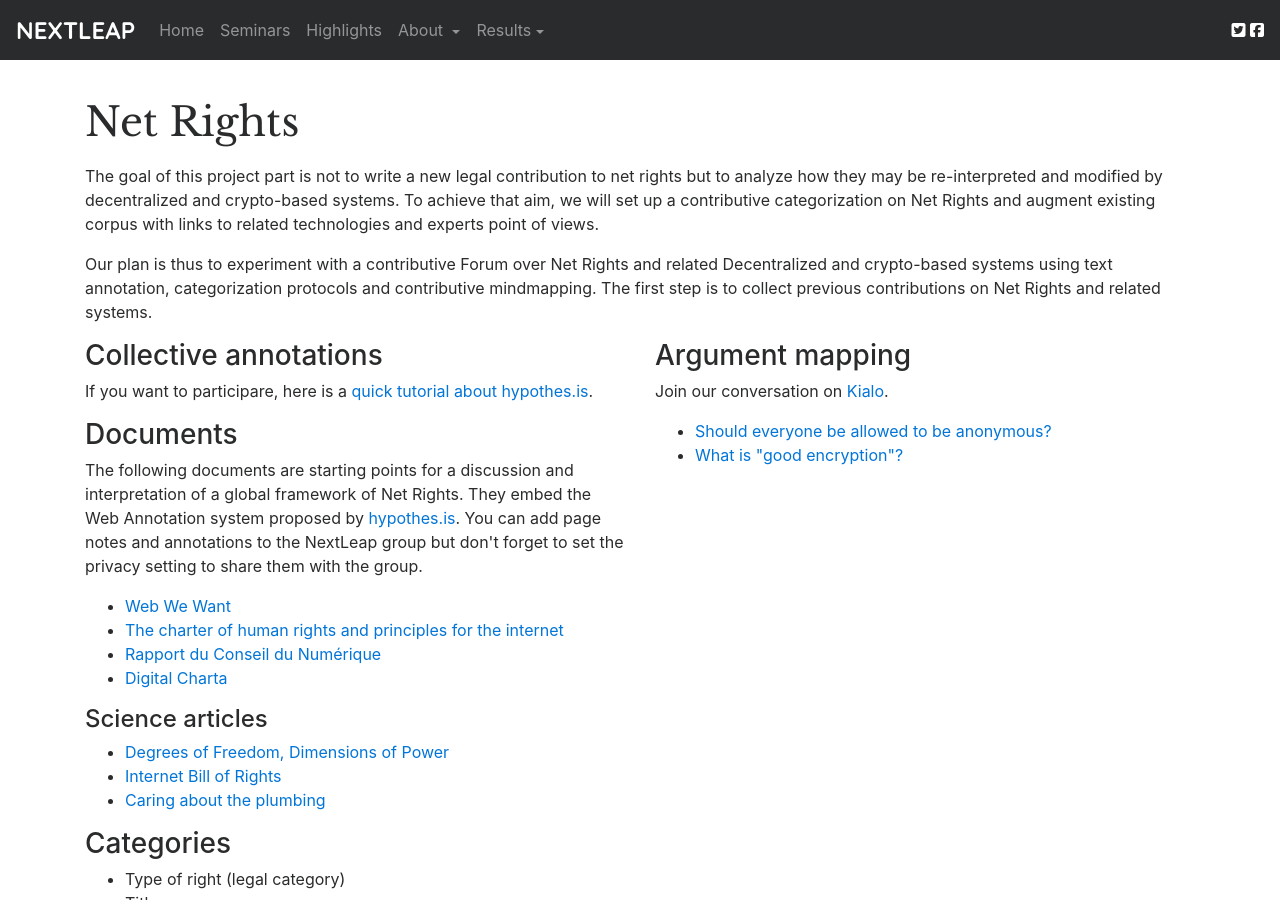
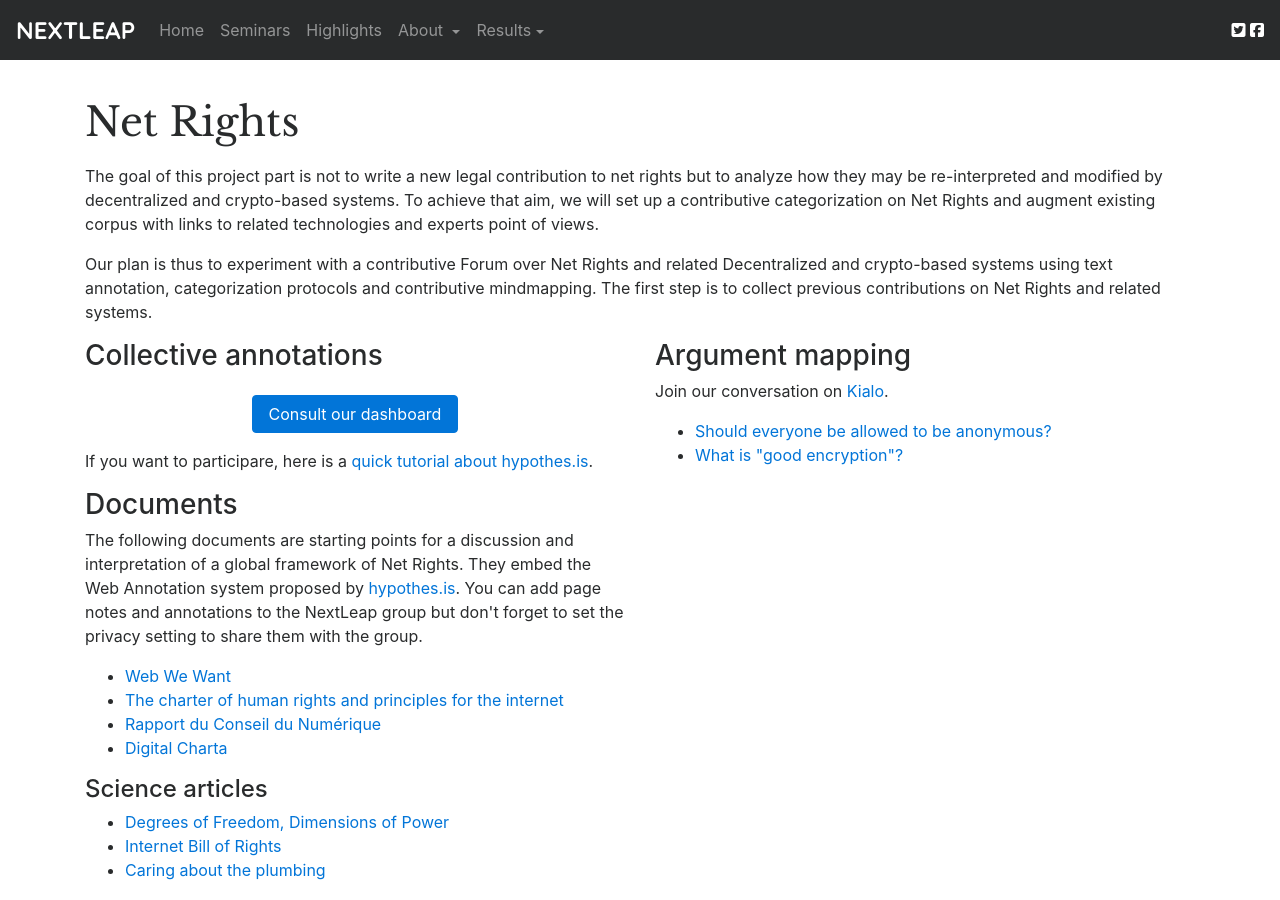
Before and after one commit to nextleap-project/nextleap-website, a Jekyll site: the page built from _projects/netrights.md, in a window 1280 px wide and 900 px high. Built offline with Jekyll 4.4.1, drawn with Linux system fonts in a browser that asks for light colours; nearby versions of some CDN libraries; comment, search, counter and statistics services are not loaded.

Commit message:
UPDATE: add a button toward dashboard

```diff
--- a/_projects/netrights.md
+++ b/_projects/netrights.md
@@ -17,6 +17,10 @@ Our plan is thus to experiment with a contributive Forum over Net Rights and rel
 <div class="col col-6">
 
 <h3>Collective annotations</h3>
+
+<div class="pb-3 pt-3 text-center">
+<a href="https://taniki.github.io/netrights/" class="btn btn-primary">Consult our dashboard</a>
+</div>
 
 <p>If you want to participare, here is a <a href="https://paper.dropbox.com/doc/nextleap-net-rights-contributions-Sga2XgERHwNINzaeVQNoK">quick tutorial about hypothes.is</a>.</p>
 
```
